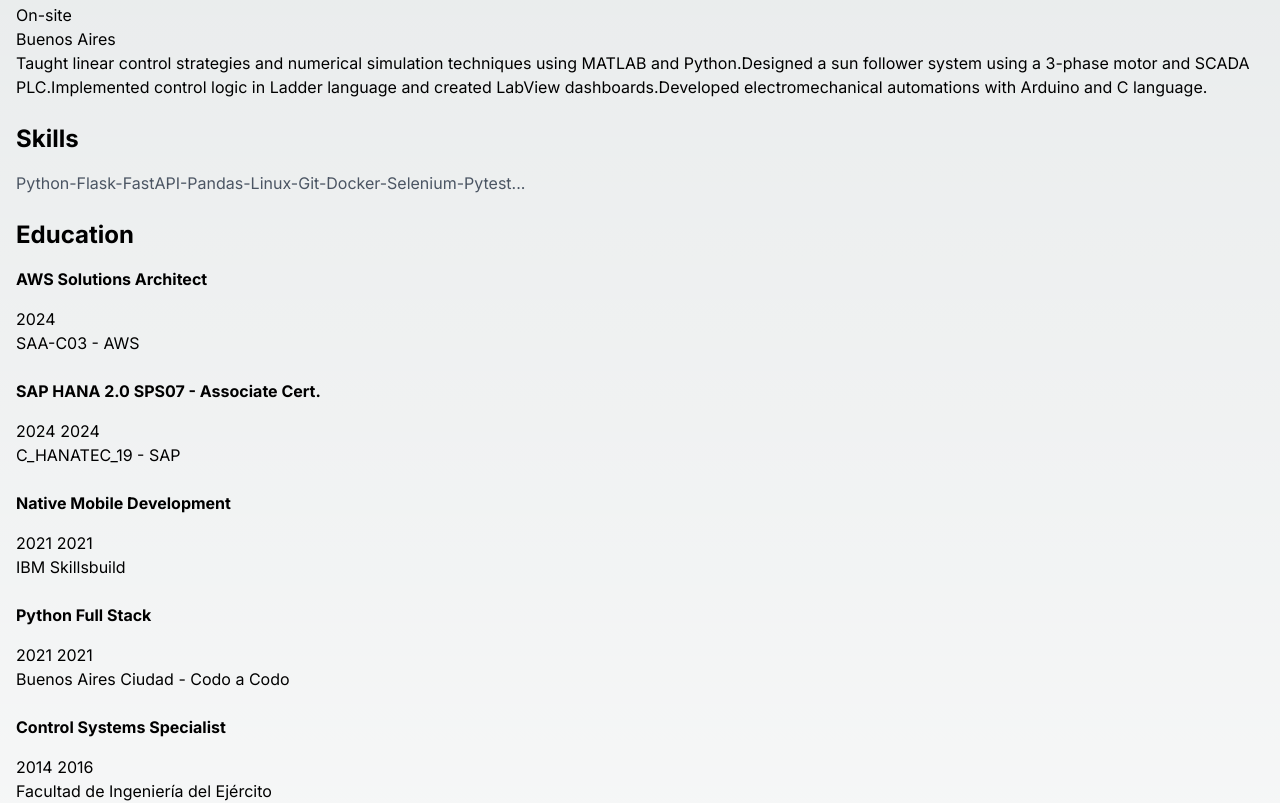
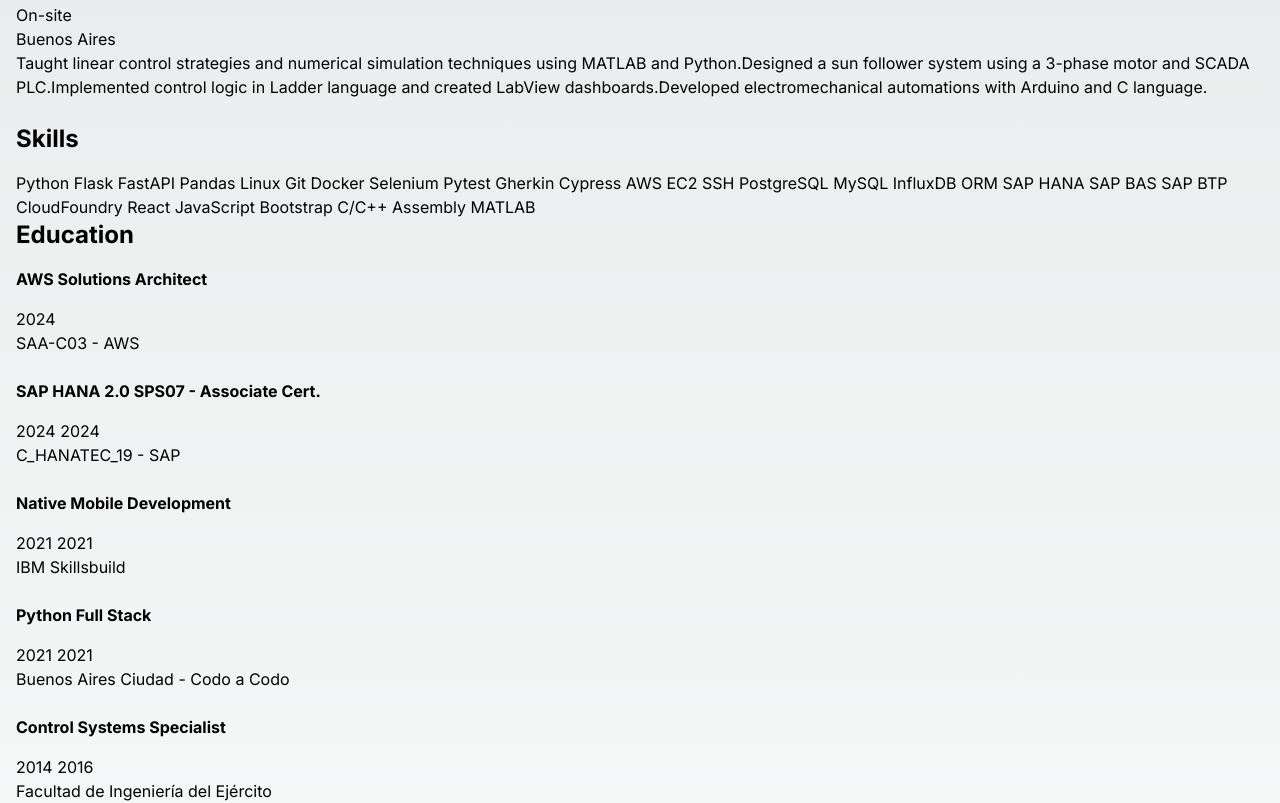
Before and after one commit to gianfranco-s/json-career-view, a Next.js app in the folder my-json-resume/: page / in a window 1280 px wide. Shown: the part 1445-2248 px from the top of the page. Built offline with nearby package versions, Linux system fonts and the light colour scheme.

Commit message:
Fix SkillCard types

```diff
--- a/my-json-resume/src/components/SkillsCard.tsx
+++ b/my-json-resume/src/components/SkillsCard.tsx
@@ -1,22 +1,20 @@
 import React from 'react';
 
-function Skills({ skills }) {
+interface SkillsProps {
+    skills: {
+        sectionTitle: string;
+        sectionList: string[];
+    };
+}
+
+function Skills({ skills }: SkillsProps) {
+    const skillsList = skills.sectionList.map((skill, index) => (
+        <span key={index}>{skill} </span>
+    ))
     return (
         <div>
             <h2 className="text-2xl font-bold mb-4">{skills.sectionTitle}</h2>
-            <p className="text-gray-600">
-                {skills.sectionList[0]}-
-                {skills.sectionList[1]}-
-                {skills.sectionList[2]}-
-                {skills.sectionList[3]}-
-                {skills.sectionList[4]}-
-                {skills.sectionList[5]}-
-                {skills.sectionList[6]}-
-                {skills.sectionList[7]}-
-                {skills.sectionList[8]}
-                ...
-            </p>
-            <br />
+            {skillsList}
         </div>
     );
 }
```
